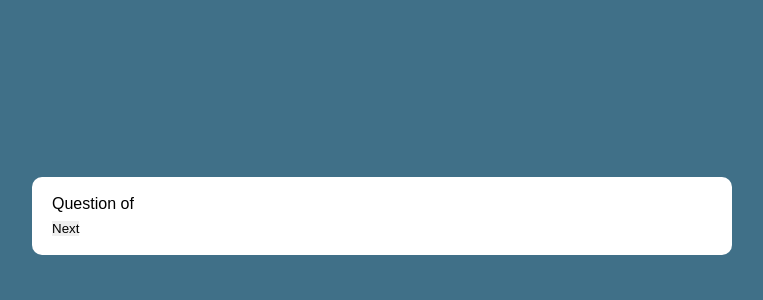
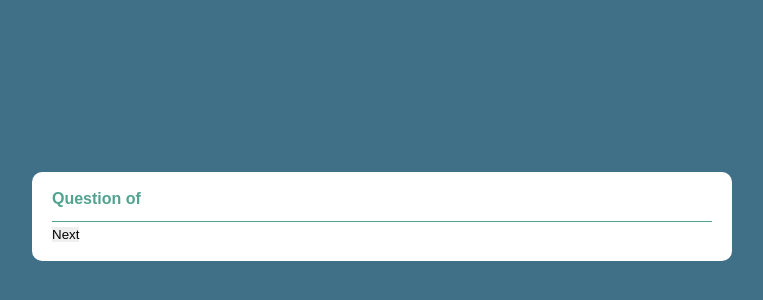
Before and after one commit to samirhannag/proyect-quizgame, a plain HTML site: page quiz-game/index.html in a window 1280 px wide. Shown: the part 184-484 px from the top of the page, without its empty margins (258-1021 px from the left). Drawn offline with Linux system fonts and the light colour scheme.

Commit message:
quiznumbers

```diff
--- a/quiz-game/style/style.css
+++ b/quiz-game/style/style.css
@@ -216,3 +216,10 @@ body._lock {
   padding: 1.5rem 2rem;
   border-radius: 10px;
 }
+
+.quiz__number {
+  color: #51a390;
+  font-weight: 700;
+  padding-bottom: 1rem;
+  border-bottom: 1px solid #51a390;
+}
```
